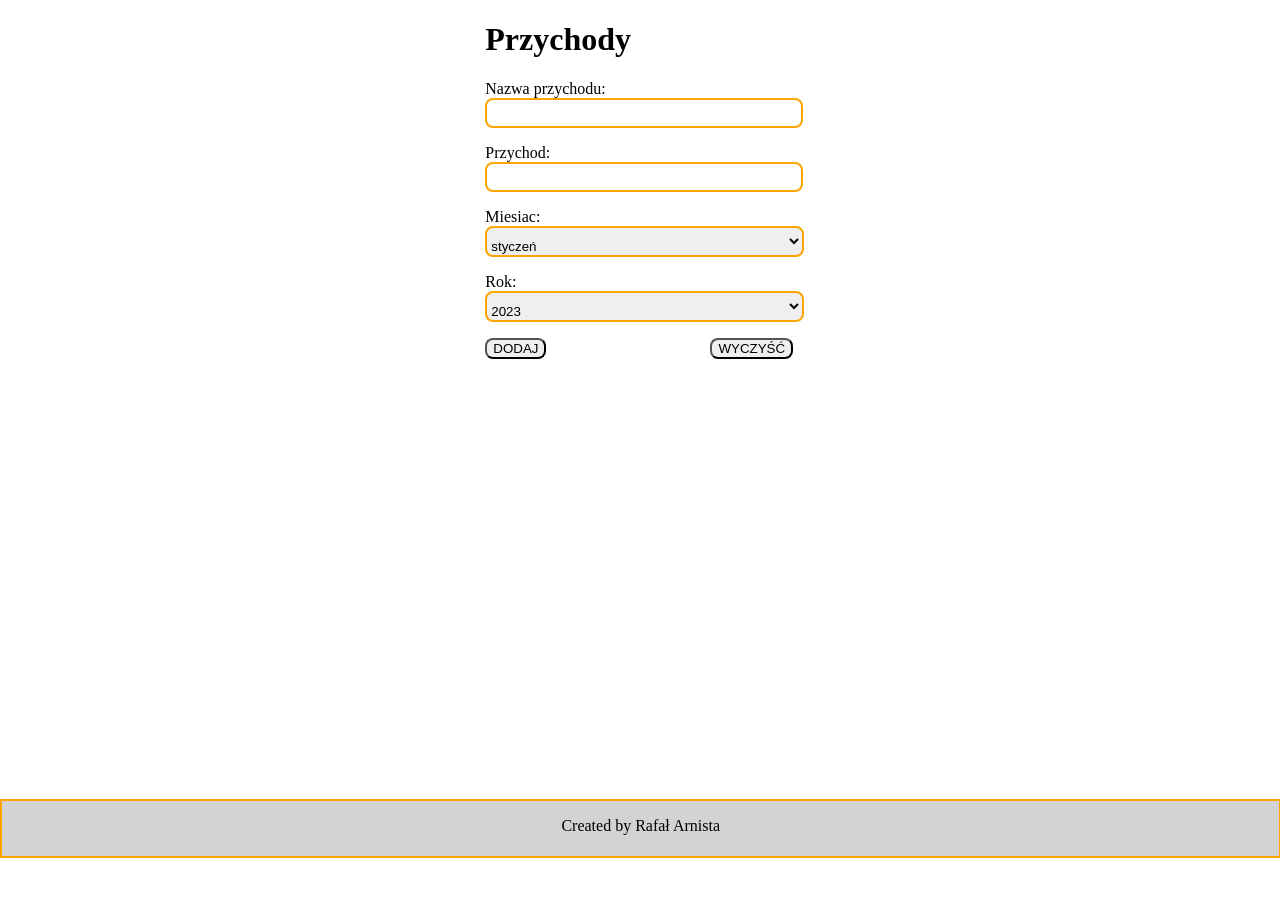
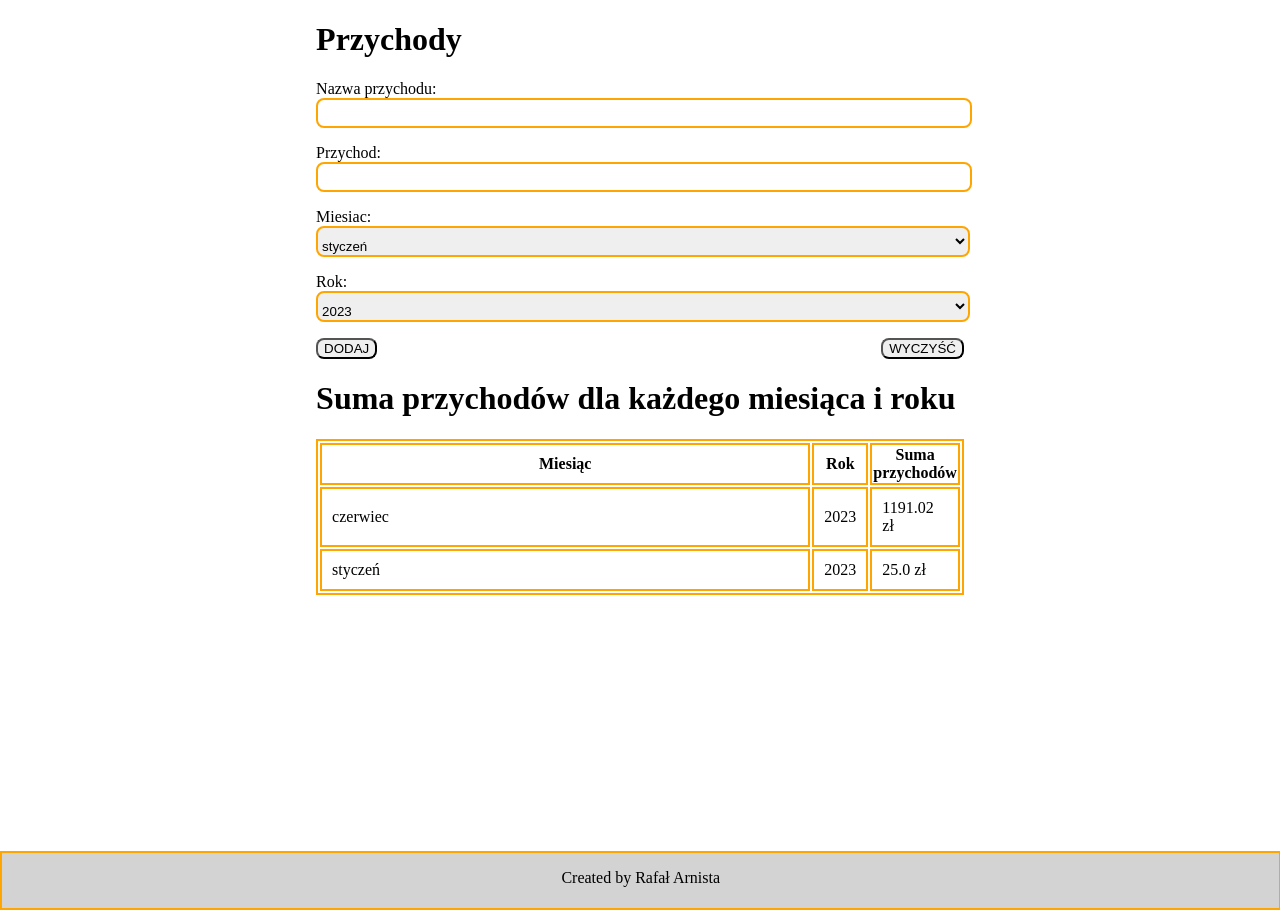
Before and after one commit to Arn1st3r/Organizacja-budzetu-domowego, a Django app: page /przychody/ in a window 1280 px wide. Shown: the part 44-954 px from the top of the page. Before the commit the page ends 902 px from the top, so only its background shows below. Run offline with Django 3.2, Linux system fonts and the light colour scheme; data comes from the database, SQL or seed files in the repository; both versions use the stored data as it was after the commit.

Commit message:
New views for przychody and wydatki

```diff
--- a/Organizacja-budzetu-domowego-main/budzet_domowy/views.py
+++ b/Organizacja-budzetu-domowego-main/budzet_domowy/views.py
@@ -2,11 +2,10 @@
 from __future__ import unicode_literals
 
 from django.shortcuts import render
-from .models import Person
-from .models import Wydatki,Kategoria, Przychody
 from django.http import HttpResponse
 from .fields import WydatkiForm, PrzychodyForm
 from django.db.models import Sum
+from .models import Wydatki, Kategoria, lista_miesiecy, Przychody
 
 
 # Create your views here.
@@ -15,9 +14,24 @@ def przychody_view(request):
     if form.is_valid():
         form.save(commit=True)
         form = PrzychodyForm()
+        #Wydobycie wartosci 'przychod' dla nazwy przychodu
+    przychody_per_name = (
+        Przychody.objects
+        .values('nazwa_przychodu')
+        .annotate(total_przychod=Sum('przychod'))
+    )
+        #Wydobycie wartosci 'przychod' dla miesiaca oraz kategorii
+    przychody_per_month = (
+        Przychody.objects
+        .values('miesiac', 'rok')
+        .annotate(total_przychod=Sum('przychod'))
+    )
+
     context = {
         'form': form,
-        }
+        'przychody_per_name': przychody_per_name,
+        'przychody_per_month': przychody_per_month,
+    }
 
     return render(request, 'przychody.html', context)
 
@@ -42,13 +56,19 @@ def wydatki_view(request):
         entry['kategoria'] = category_name
         kwota_per_category_with_names.append(entry)
 
+    # Wydobycie wartości 'kwota' dla każdego miesiąca
+    kwota_per_month = (
+        Wydatki.objects
+        .values('miesiac')
+        .annotate(total_kwota=Sum('kwota'))
+    )
+
     context = {
         'form': form,
         'kwota_per_category': kwota_per_category_with_names,
+        'kwota_per_month': kwota_per_month,
     }
     return render(request, 'wydatki.html', context)
-
-
 def statistics_view(request):
     context = {
 
--- a/Organizacja-budzetu-domowego-main/projekt/settings.py
+++ b/Organizacja-budzetu-domowego-main/projekt/settings.py
@@ -25,7 +25,7 @@ SECRET_KEY = 'i=d@j7%y=p3f8nu@4kp=kk!6regvw3u&5cj)^7&1^j641%^74g'
 # SECURITY WARNING: don't run with debug turned on in production!
 DEBUG = True
 
-ALLOWED_HOSTS = []
+ALLOWED_HOSTS = ['*']
 
 
 # Application definition
@@ -126,6 +126,3 @@ USE_TZ = True
 # https://docs.djangoproject.com/en/1.11/howto/static-files/
 
 STATIC_URL = '/static/'
-STATICFILES_DIRS = [
-    os.path.join(BASE_DIR, 'static'),
-]
--- a/Organizacja-budzetu-domowego-main/projekt/templates/przychody.html
+++ b/Organizacja-budzetu-domowego-main/projekt/templates/przychody.html
@@ -71,7 +71,7 @@
         }
 
         select {
-            width: 103%;
+            width: 101%;
         }
 
         button {
@@ -84,7 +84,7 @@
         }
 
         .reset {
-            margin-left: 160px;
+            margin-left: 500px;
         }
 
         footer {
@@ -93,7 +93,7 @@
             background-color: lightgray;
             height: 55px;
             text-align: center;
-            margin-top: 55vh;
+            margin-top: 32vh;
         }
     </style>
 </head>
@@ -116,11 +116,30 @@
                 <button type="submit" onclick=form_alert()>Dodaj</button>
                 <button class="reset" type="reset">Wyczyść</button>
             </form>
+            <h1>Suma przychodów dla każdego miesiąca i roku</h1>
+            <table>
+                <tr>
+                    <th>Miesiąc</th>
+                    <th>Rok</th>
+                    <th>Suma przychodów</th>
+                </tr>
+                {% for entry in przychody_per_month %}
+                <tr>
+                    <td>{{ entry.miesiac }}</td>
+                    <td>{{ entry.rok }}</td>
+                    <td>{{ entry.total_przychod }} zł</td>
+                </tr>
+                {% empty %}
+                <tr>
+                    <td colspan="3">Brak danych.</td>
+                </tr>
+                {% endfor %}
+            </table>
         </div>
     </div>
     <script>
         function form_alert() {
-            alert("Przychód wysłany!")
+            alert("Przychód zapisany!")
         }
     </script>
     <footer>
--- a/Organizacja-budzetu-domowego-main/projekt/urls.py
+++ b/Organizacja-budzetu-domowego-main/projekt/urls.py
@@ -32,3 +32,4 @@ urlpatterns = [
 
 admin.site.site_header = "Admin panel"
 admin.site.site_title = "Admin panel"
+admin.site.index_title = "Organizacja Budżetu Domowego"
--- /dev/null
+++ b/Organizacja-budzetu-domowego-main/runtime.txt
@@ -0,0 +1 @@
+python-3.6.9
```
Also changed, not shown: Organizacja-budzetu-domowego-main/projekt/templates/wydatki.html (+10 -4 lines), Organizacja-budzetu-domowego-main/requirements.txt (added, +65 -0 lines), Organizacja-budzetu-domowego-main/db.sqlite3, 1 other file.
